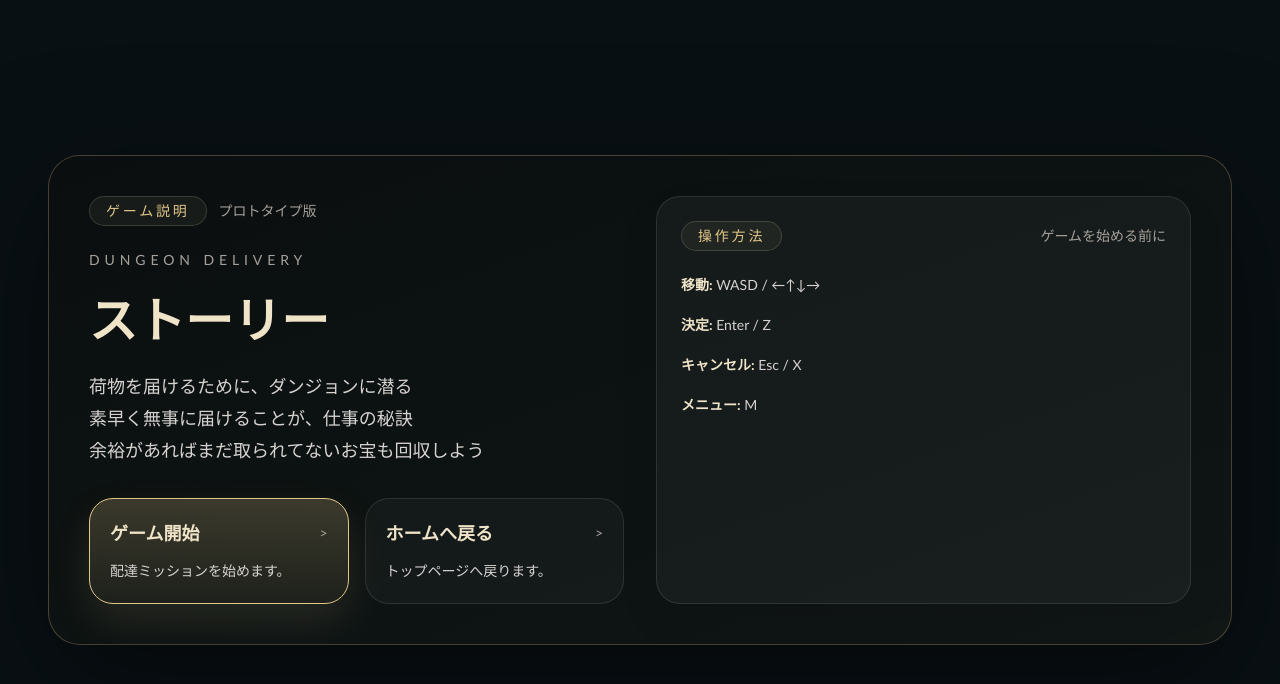
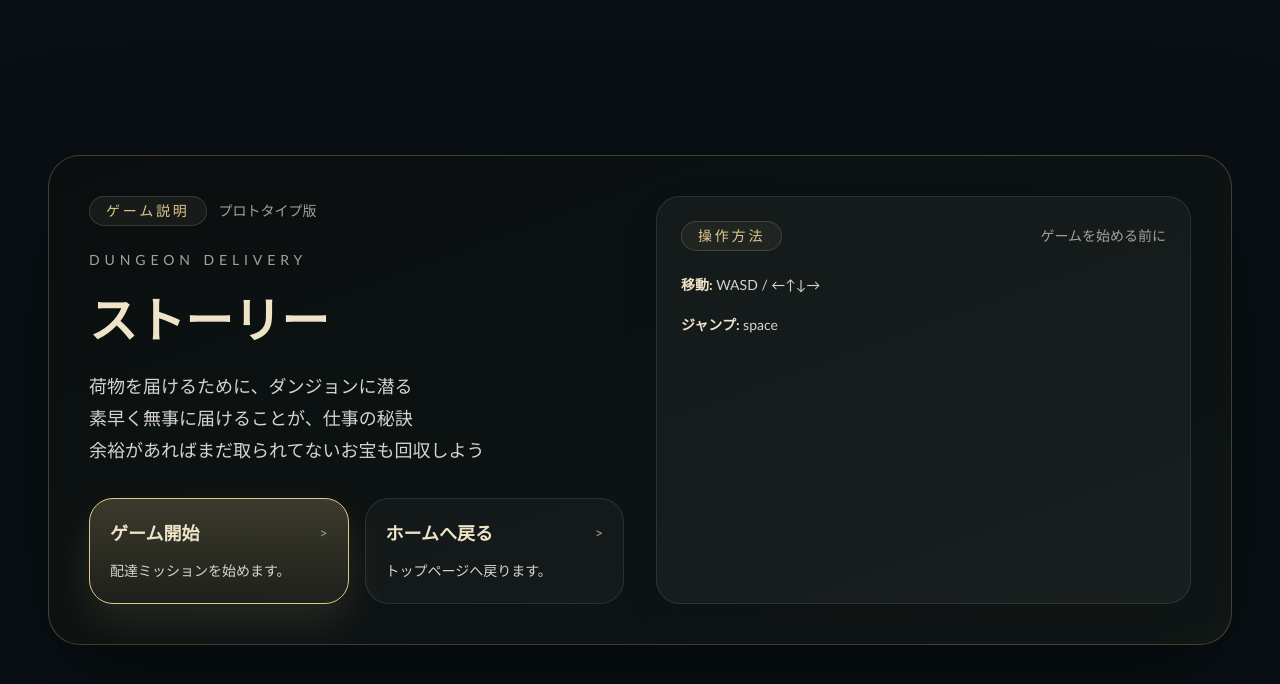
Before and after one commit to Maaakiaaa/dddhackdelivery, a Next.js app: page /game in a window 1280 px wide. Shown: the top 684 px of the page. Built offline with nearby package versions, Linux system fonts and the light colour scheme.

Commit message:
説明文変更

```diff
--- a/src/app/game/page.tsx
+++ b/src/app/game/page.tsx
@@ -102,14 +102,8 @@ export default function GamePage() {
               <li>
                 <span className="font-semibold text-[var(--foreground)]">移動:</span> WASD / ←↑↓→
               </li>
-              <li>
-                <span className="font-semibold text-[var(--foreground)]">決定:</span> Enter / Z
-              </li>
-              <li>
-                <span className="font-semibold text-[var(--foreground)]">キャンセル:</span> Esc / X
-              </li>
-              <li>
-                <span className="font-semibold text-[var(--foreground)]">メニュー:</span> M
+               <li>
+                <span className="font-semibold text-[var(--foreground)]">ジャンプ:</span> space
               </li>
             </ul>
           </aside>
```
